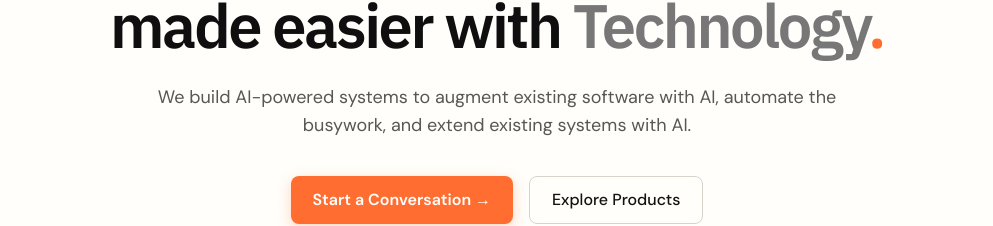
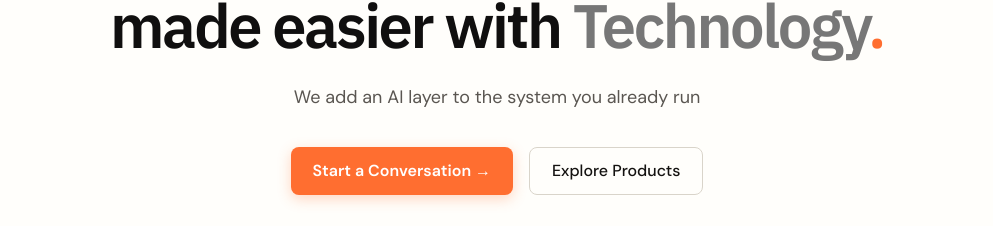
Before and after one commit to kini122/siteupdate, a React (Vite) app: page / in a window 1280 px wide. Shown: the part 268-494 px from the top of the page, without its empty margins (143-1136 px from the left). Built offline with nearby package versions, Linux system fonts and the light colour scheme; no server answers; the database is empty.

Commit message:
feat(copy): update hero sentence to 'We add an AI layer to the system you already run'

```diff
--- a/src/pages/HomePage.tsx
+++ b/src/pages/HomePage.tsx
@@ -134,7 +134,7 @@ export function HomePage() {
           </h1>
 
           <p className="hero-copy hero-entrance-copy">
-            We build AI-powered systems to augment existing software with AI, automate the busywork, and extend existing systems with AI.
+            We add an AI layer to the system you already run
           </p>
 
           <div className="hero-actions hero-entrance-actions">
```
